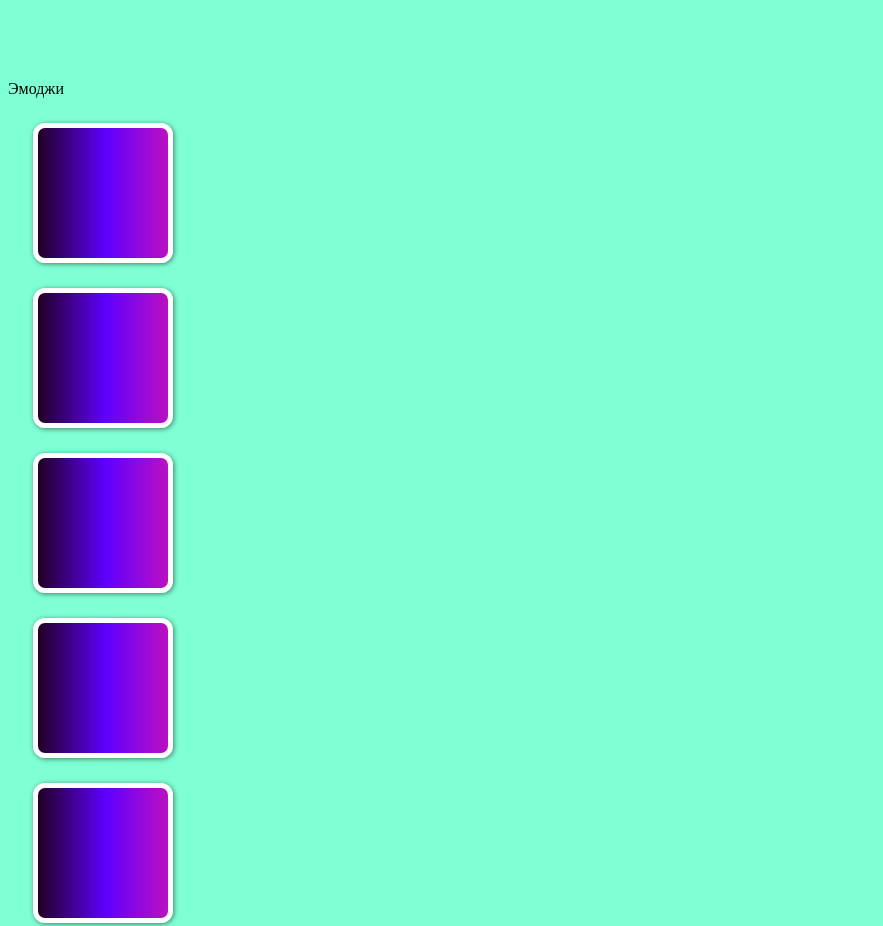
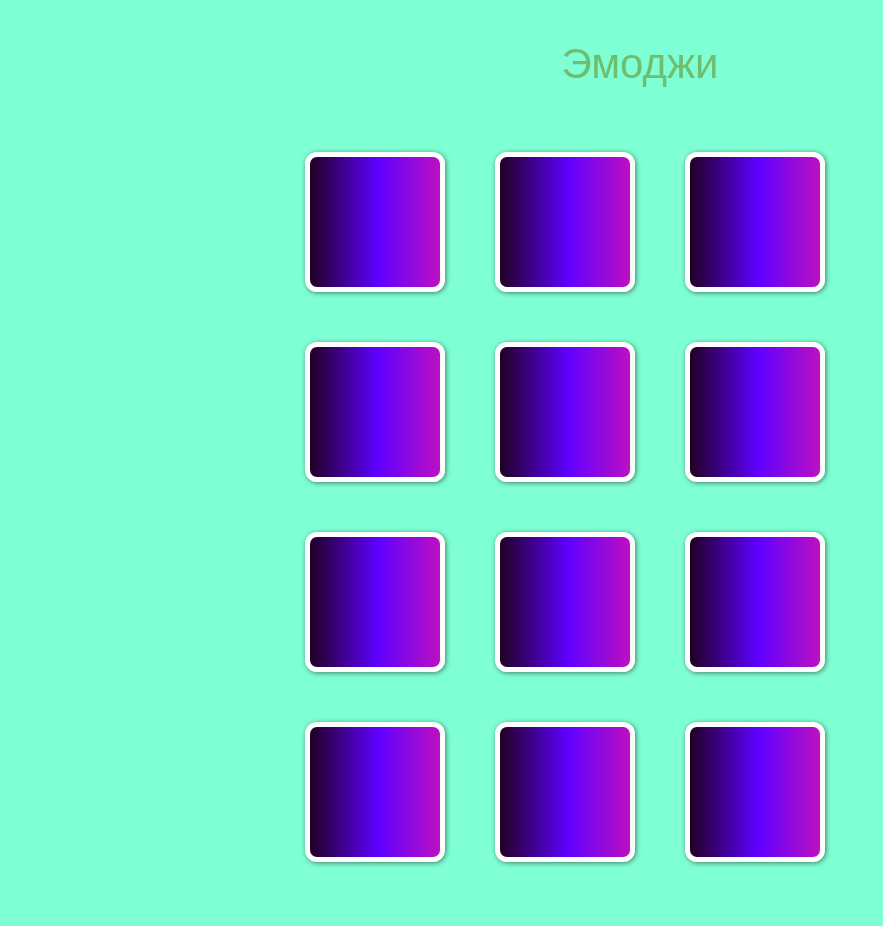
Before and after one commit to Sir7Rik/emoji_games, a plain HTML site: page index.html in a window 1280 px wide. Shown: the top 926 px of the page, without its empty margins (0-883 px from the left). After the commit the page ends 895 px from the top, so only its background shows below. Drawn offline with Linux system fonts and the light colour scheme.

Commit message:
Update style.css

```diff
--- a/style.css
+++ b/style.css
@@ -2,7 +2,7 @@ body{
     background-color: aquamarine;
 }
 
-head{
+header{
     font-family: Arial, Helvetica, sans-serif;
     font-size: bold;
     color: rgb(111, 190, 111);
@@ -11,6 +11,12 @@ head{
     display: flex;
     justify-content: center;
     margin: 40px auto 40px auto;
+}
+main{
+    display: flex;
+    flex-wrap: wrap;
+    width: 720px;
+    margin: auto;
 }
 
 .card{
```
